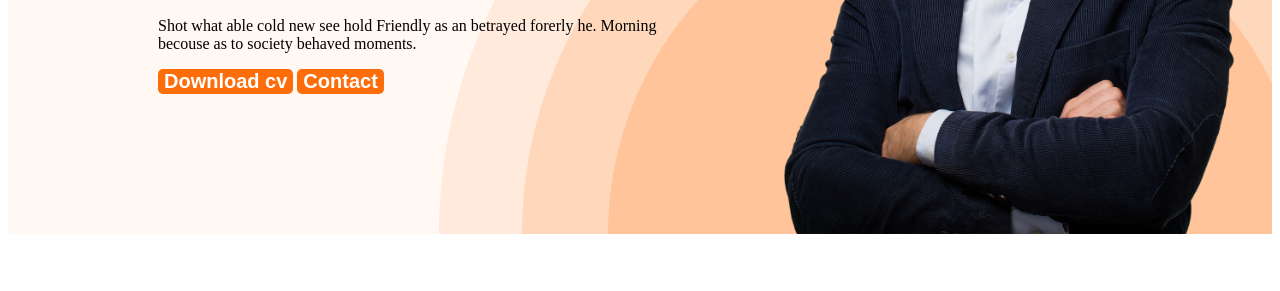
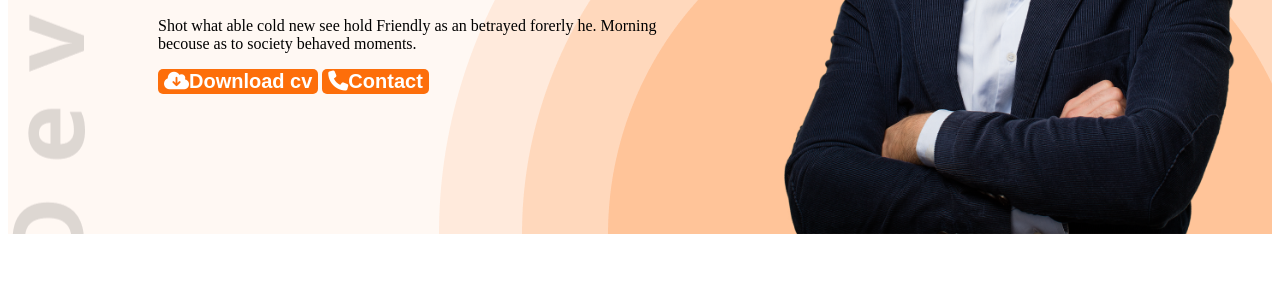
Before and after one commit to rakib506037/webdeveloper-portfolio, a plain HTML site: page nndex.html in a window 1280 px wide. Shown: the part 509-800 px from the top of the page. Drawn offline with Linux system fonts and the light colour scheme.

Commit message:
added font awasome icons

```diff
--- a/nndex.css
+++ b/nndex.css
@@ -46,9 +46,9 @@ nav a{
 }
 .header{
     background-color: #fff8f3;
-    background-image: url(images/header_bg.png);
+    background-image: url('../images/header_bg.png'), url('../images/developer.png');
     background-repeat: no-repeat;
-    background-position: bottom right;
+    background-position: bottom right, top left;
 }
 .banner{
     padding: 30px 30px 0px 150px;
--- a/nndex.html
+++ b/nndex.html
@@ -5,6 +5,7 @@
     <meta name="viewport" content="width=device-width, initial-scale=1.0">
     <title>web developer protfolio</title>
     <link rel="stylesheet" href="nndex.css">
+    <script src="https://kit.FontAwesome.com/f056a62cc9.js" crossorigin="anonymous"></script>
 </head>
 <body>
     <header class="header">
@@ -21,8 +22,8 @@
                 <h3 class="banner-greeting">Hi,I am</h3>
                 <h1 class="banner-title">Mary Hardy</h1>
                 <p>Shot what able cold new see hold Friendly as an betrayed forerly he. Morning becouse as to society behaved moments.</p>
-                <button class="btn-primary">Download cv</button>
-                <button class="btn-primary">Contact</button>
+                <button class="btn-primary"> <i class="fa-solid fa-cloud-arrow-down"></i>Download cv</button>
+                <button class="btn-primary"> <i class="fa-solid fa-phone"></i>Contact</button>
             </div>
             <img class="profile-pic" src="images/hardy.png">
         </div>
@@ -128,7 +129,7 @@
                 </div>
             </div>
             <div class="download-cv">
-                <button class="btn-primary">Download CV</button>
+                <button class="btn-primary"> <i class="fa-solid fa-cloud-arrow-down"></i>Download CV</button>
 
             </div>
         </section>
```
